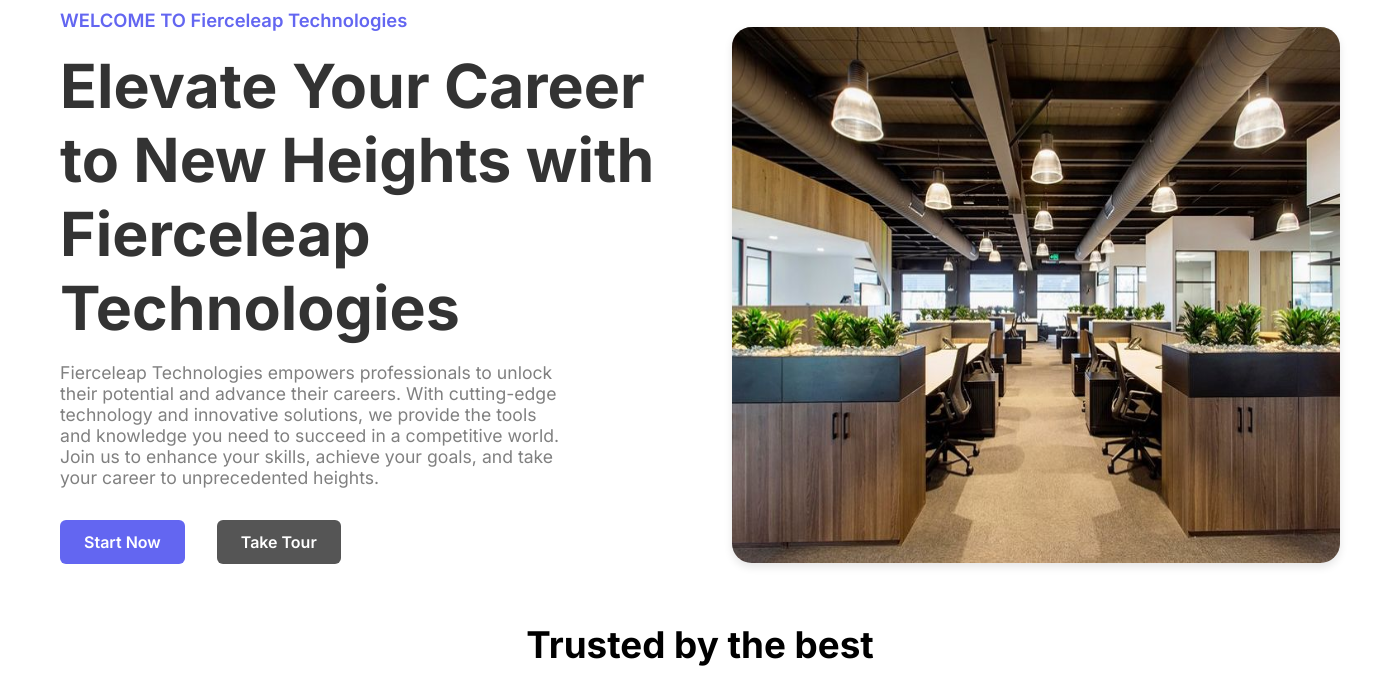
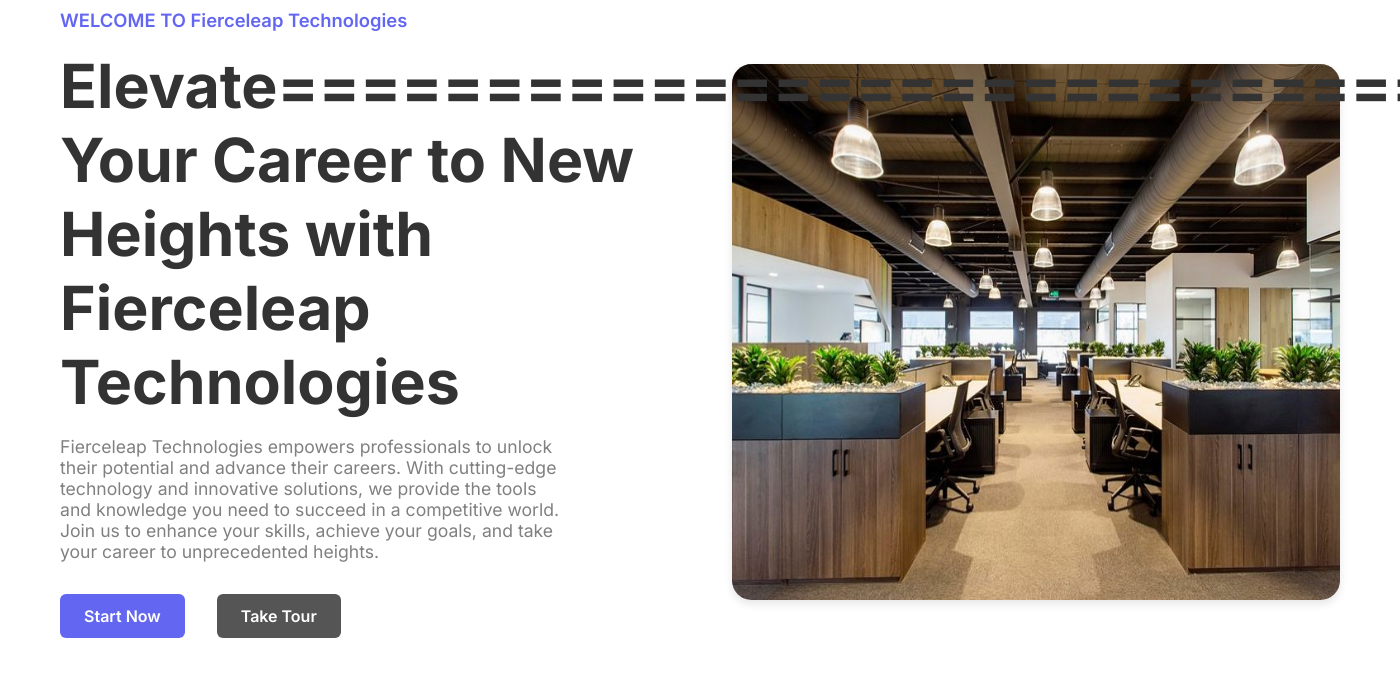
Before and after one commit to manojpisepatil/intern, a Django app: page / in a window 1400 px wide; the page is wider, and only the part inside the window is pictured. Shown: the part 128-804 px from the top of that part. Run offline with Django 4.2, Linux system fonts and the light colour scheme.

Commit message:
Update index.html

```diff
--- a/templates/index.html
+++ b/templates/index.html
@@ -46,7 +46,7 @@
 
             <div class="content-left">
                 <p class="section-label">WELCOME TO Fierceleap Technologies</p>
-                <h1 class="section-title">Elevate Your Career to New Heights with Fierceleap Technologies</h1>
+                <h1 class="section-title">Elevate============================ Your Career to New Heights with Fierceleap Technologies</h1>
                 <p class="section-description">
                     Fierceleap Technologies empowers professionals to unlock their potential and advance their careers. With cutting-edge technology and innovative solutions, we provide the tools and knowledge you need to succeed in a competitive world. Join us to enhance your skills, achieve your goals, and take your career to unprecedented heights.
                 </p>
```
